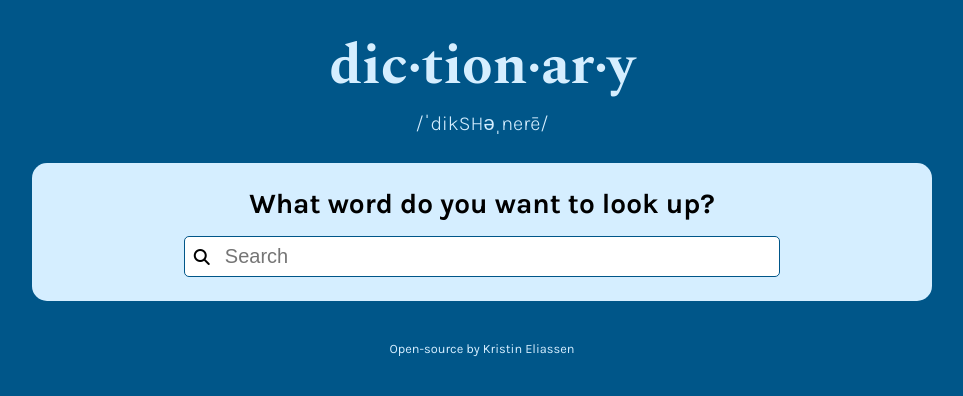
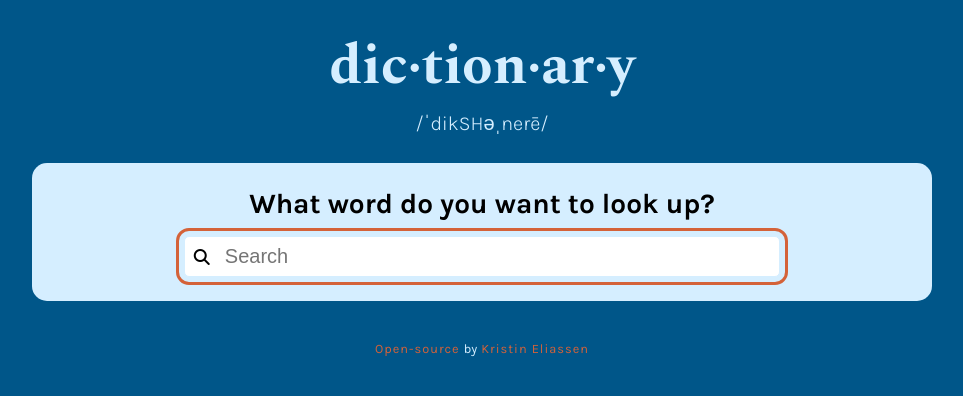
Before and after one commit to kriseliassen/dictionary-react, a React (Create React App) app: page / in a window 1280 px wide. Shown: the top 396 px of the page, without its empty margins (158-1121 px from the left). Built offline with nearby package versions, Linux system fonts and the light colour scheme.

Commit message:
Added links to footer, styled links

```diff
--- a/src/App.js
+++ b/src/App.js
@@ -7,7 +7,16 @@ function App() {
 			<main className="App">
 				<Dictionary />
 			</main>
-			<footer className="App-footer">Open-source by Kristin Eliassen</footer>
+			<footer className="App-footer">
+				<a href="https://github.com/kriseliassen/dictionary-react">
+					Open-source{" "}
+				</a>
+				by
+				<a href="https://awesome-yonath-d91ac7.netlify.app/index.html">
+					{" "}
+					Kristin Eliassen
+				</a>
+			</footer>
 		</div>
 	);
 }
--- a/src/Dictionary.js
+++ b/src/Dictionary.js
@@ -40,6 +40,7 @@ export default function Dictionary() {
 						placeholder="Search"
 						className="search-field"
 						autoComplete="off"
+						autoFocus={true}
 						onChange={handleKeywordChange}
 					/>
 				</form>
--- a/src/Phonetic.js
+++ b/src/Phonetic.js
@@ -7,8 +7,6 @@ export default function Phonetic(props) {
 	function playSound() {
 		audio.play();
 	}
-
-	console.log(props.phonetic);
 	return (
 		<div className="Phonetic">
 			<i className="far fa-play-circle phonetic-icon" onClick={playSound}></i>
--- a/src/index.css
+++ b/src/index.css
@@ -34,6 +34,8 @@ body {
 
 a {
 	text-decoration: none;
+	color: var(--clr-accent);
+	letter-spacing: 1px;
 }
 
 p {
```
